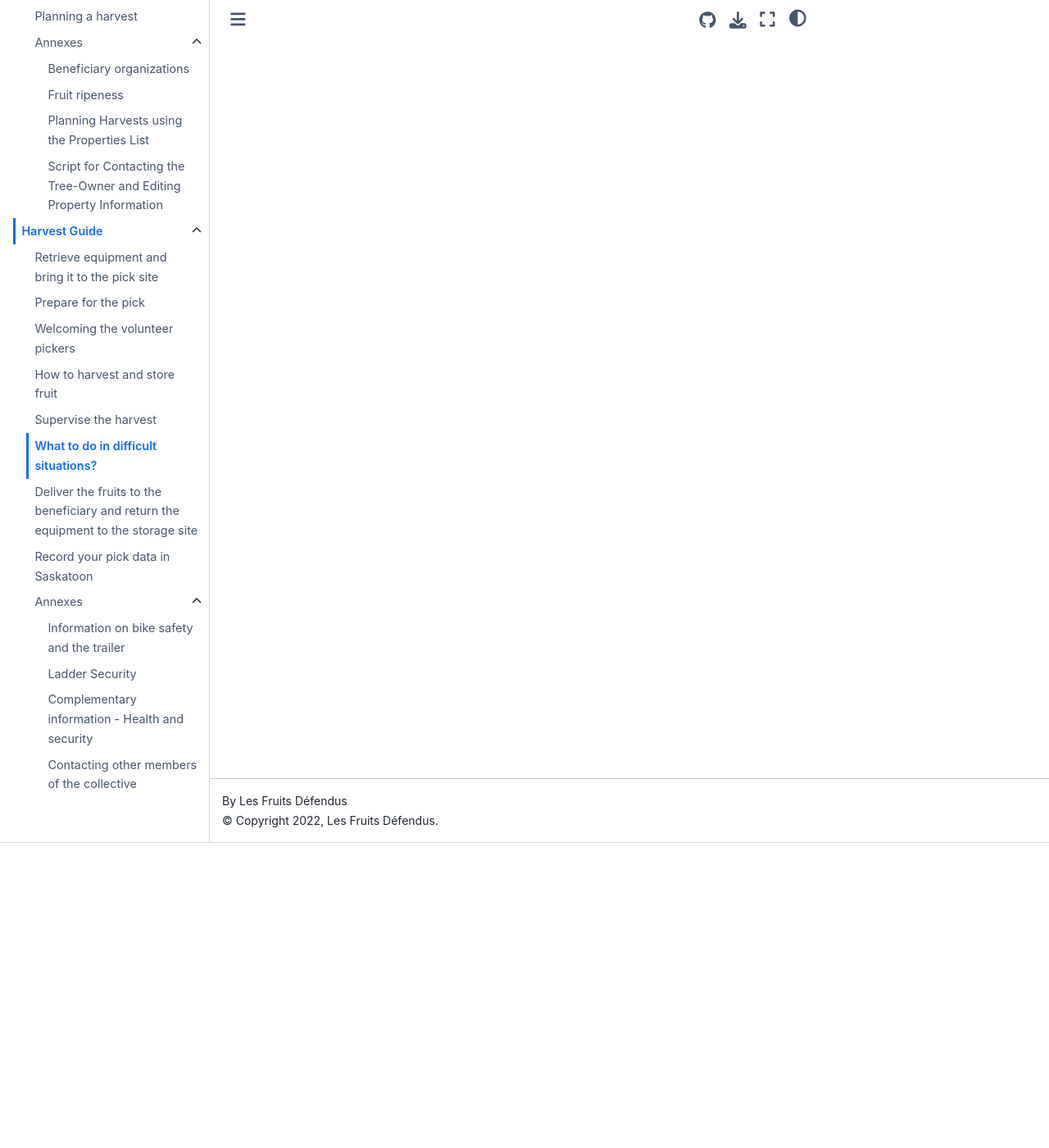
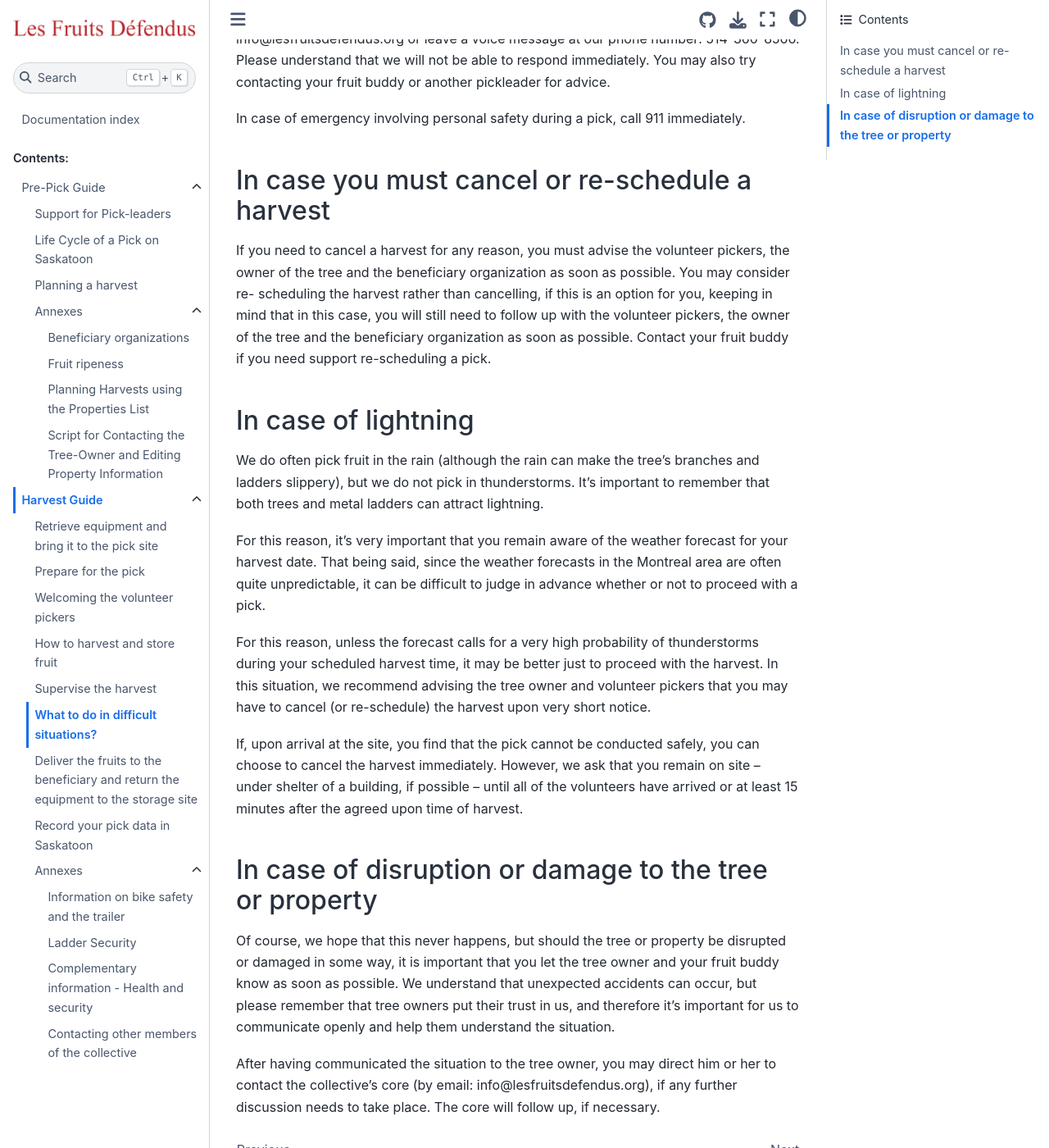
Before and after one commit to LesFruitsDefendus/guides, a Sphinx documentation site: the page built from docs/source/harvest-guide/difficult-situations.md, in a window 1280 px wide and 1400 px high, scrolled down 376 px. Shown: the whole window at 82% size. Built offline with Sphinx 7.4.7 and the Sphinx Book theme 1.1.4, drawn with Linux system fonts in a browser that asks for light colours; some of the changed text lies outside the part shown.

Commit message:
migrate difficult situations

```diff
--- a/docs/source/harvest-guide/difficult-situations.md
+++ b/docs/source/harvest-guide/difficult-situations.md
@@ -1 +1,31 @@
 # What to do in difficult situations?
+
+It may be that not everything goes exactly as planned (ex. stormy weather, grumpy volunteers, unhappy neighbors, flat tire, etc.). If you find yourself in a difficult situation, and you don't know what to do, our recommendations are:
+
+- Consult the pickleader guides. If you are still not sure ...
+- Look at the annexes! If you are still not sure...
+- Use your problem-solving skills.
+
+If you encounter a non-urgent issue that requires follow-up, please contact us at info@lesfruitsdefendus.org or leave a voice message at our phone number: 514-360-8566. Please understand that we will not be able to respond immediately. You may also try contacting your fruit buddy or another pickleader for advice.
+
+In case of emergency involving personal safety during a pick, call 911 immediately.
+
+## In case you must cancel or re-schedule a harvest
+
+If you need to cancel a harvest for any reason, you must advise the volunteer pickers, the owner of the tree and the beneficiary organization as soon as possible. You may consider re- scheduling the harvest rather than cancelling, if this is an option for you, keeping in mind that in this case, you will still need to follow up with the volunteer pickers, the owner of the tree and the beneficiary organization as soon as possible. Contact your fruit buddy if you need support re-scheduling a pick.
+
+## In case of lightning
+
+We do often pick fruit in the rain (although the rain can make the tree’s branches and ladders slippery), but we do not pick in thunderstorms. It’s important to remember that both trees and metal ladders can attract lightning.
+
+For this reason, it’s very important that you remain aware of the weather forecast for your harvest date. That being said, since the weather forecasts in the Montreal area are often quite unpredictable, it can be difficult to judge in advance whether or not to proceed with a pick.
+
+For this reason, unless the forecast calls for a very high probability of thunderstorms during your scheduled harvest time, it may be better just to proceed with the harvest. In this situation, we recommend advising the tree owner and volunteer pickers that you may have to cancel (or re-schedule) the harvest upon very short notice.
+
+If, upon arrival at the site, you find that the pick cannot be conducted safely, you can choose to cancel the harvest immediately. However, we ask that you remain on site – under shelter of a building, if possible – until all of the volunteers have arrived or at least 15 minutes after the agreed upon time of harvest.
+
+## In case of disruption or damage to the tree or property
+
+Of course, we hope that this never happens, but should the tree or property be disrupted or damaged in some way, it is important that you let the tree owner and your fruit buddy know as soon as possible. We understand that unexpected accidents can occur, but please remember that tree owners put their trust in us, and therefore it’s important for us to communicate openly and help them understand the situation.
+
+After having communicated the situation to the tree owner, you may direct him or her to contact the collective’s core (by email: info@lesfruitsdefendus.org), if any further discussion needs to take place. The core will follow up, if necessary.
```
